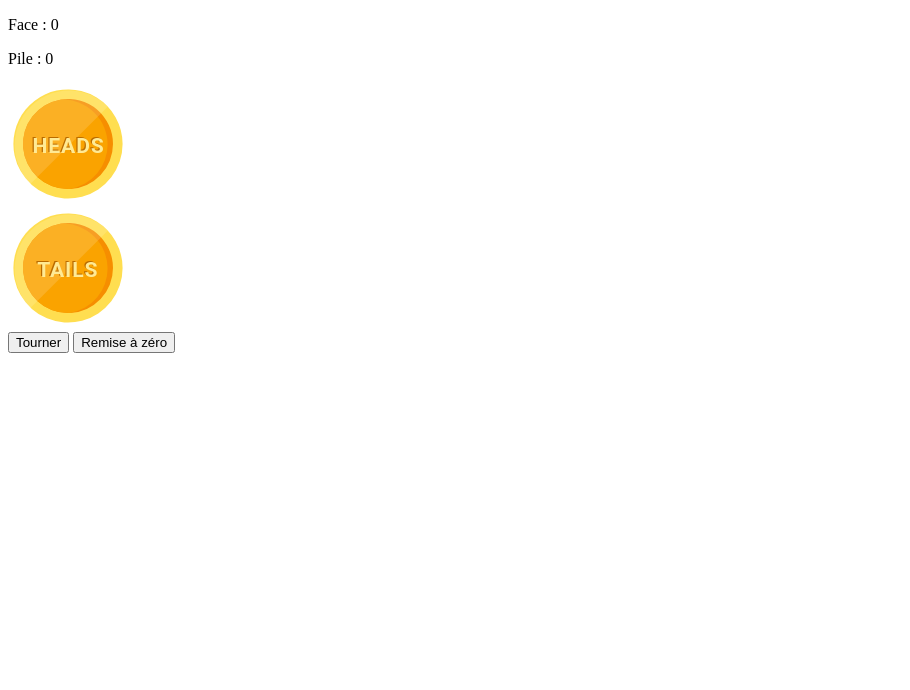
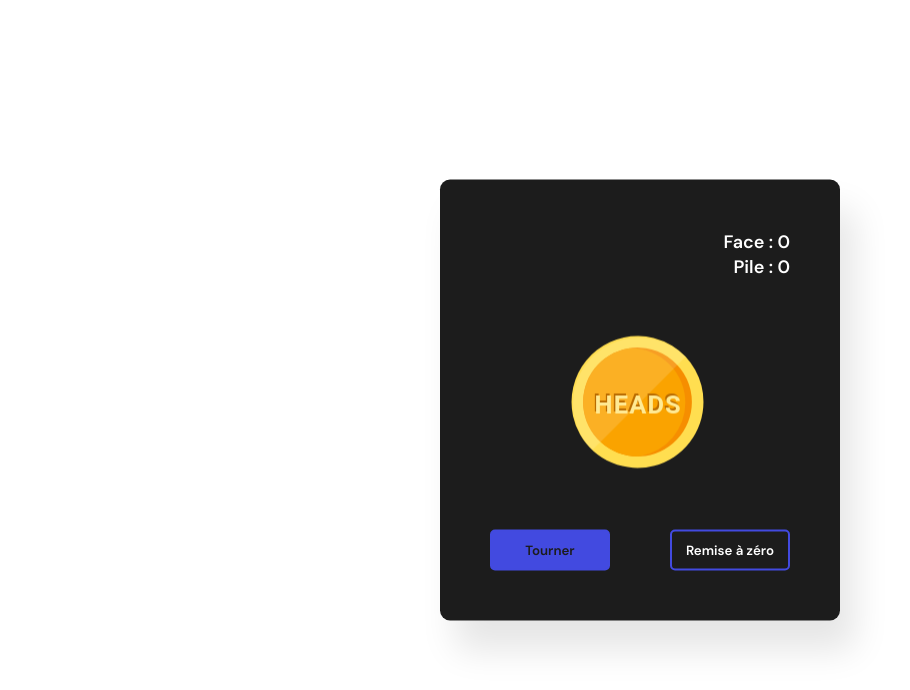
Before and after one commit to tanguynicolas/flip-a-coin-to-learn-vault, a Django app: page / in a window 1280 px wide. Shown: the top 690 px of the page, without its empty margins (0-910 px from the left). Run offline with Django 5.2, Linux system fonts and the light colour scheme; parts of the project's set-up code (start-up, migrations or seed data) failed here and were passed over.

Commit message:
feat(frontend): add css

```diff
--- /dev/null
+++ b/src/Game/static/game/css/style.css
@@ -0,0 +1,110 @@
+*{
+    padding: 0;
+    margin: 0;
+    box-sizing: border-box;
+    font-family: 'DM Sans', sans-serif;
+}
+
+body{
+    height: 100%;
+    background: linear-gradient(
+        to right,
+        #575ce5 50%,
+        #000000 50%), fixed;
+}
+
+.container{
+    background-color: #1c1c1c;
+    width: 400px;
+    padding: 50px;
+    position: absolute;
+    transform: translate(-50%, -50%);
+    top: 50%;
+    left: 50%;
+    box-shadow: 15px 30px 35px rgba(0, 0, 0, 0.1);
+    border-radius: 10px;
+    -webkit-perspective: 300px;
+    perspective: 300px;
+}
+
+.stats{
+    text-align: right;
+    color: #ffffff;
+    font-weight: 600;
+    font-size: large  ;
+    line-height: 25px;
+}
+
+.coin{
+    height: 150px;
+    width: 150px;
+    position: relative;
+    margin: 50px auto;
+    -webkit-transform-style: preserve-3d;
+    transform-style: preserve-3d;
+}
+
+.coin img{
+    width: 145px;
+}
+
+.heads, .tails{
+    position: absolute;
+    width: 100%;
+    height: 100%;
+    -webkit-backface-visibility: hidden;
+    backface-visibility: hidden;
+}
+
+.tails{
+    transform: rotateX(180deg);
+}
+
+@keyframes spin-tails {
+    0%{
+        transform: rotateX(0);
+    }
+    100%{
+        transform: rotateX(1980deg);
+    }
+}
+
+@keyframes spin-heads {
+    0%{
+        transform: rotateX(0);
+    }
+    100%{
+        transform: rotateX(2160deg);
+    }
+}
+
+.buttons{
+    display: flex;
+    justify-content: space-between;
+}
+button{
+    width: 120px;
+    padding: 10px 0;
+    border: 2.5px solid #424ae0;
+    border-radius: 5px;
+    cursor: pointer;
+}
+#flip-button{
+    background-color: #424ae0;
+    color: #1c1c1c;
+}
+#flip-button:disabled{
+    background-color: #e1e0ee;
+    border-color: #e1e0ee;
+    color: #1c1c1c;
+    cursor: not-allowed;
+}
+#reset-button{
+    background-color: #1c1c1c;
+    color: #ffffff;
+}
+#reset-button:hover{
+    background-color: #424ae0;
+    color: #1c1c1c;
+    transition: 0.13s;
+}
--- a/src/Game/templates/game/index.html
+++ b/src/Game/templates/game/index.html
@@ -1,3 +1,4 @@
+{% load static %}
 <!DOCTYPE html>
 <html lang="fr">
 <head>
@@ -9,7 +10,7 @@
     <link rel="preconnect" href="https://fonts.gstatic.com" crossorigin>
     <link href="https://fonts.googleapis.com/css2?family=DM+Sans:opsz,wght@9..40,600&display=swap" rel="stylesheet">
     <!-- Stylesheet -->
-    <!-- <link rel="stylesheet" href="style.css"> -->
+    <link rel="stylesheet" href="{% static 'game/css/style.css' %}">
 </head>
 <body>
     <div class="container">
```
